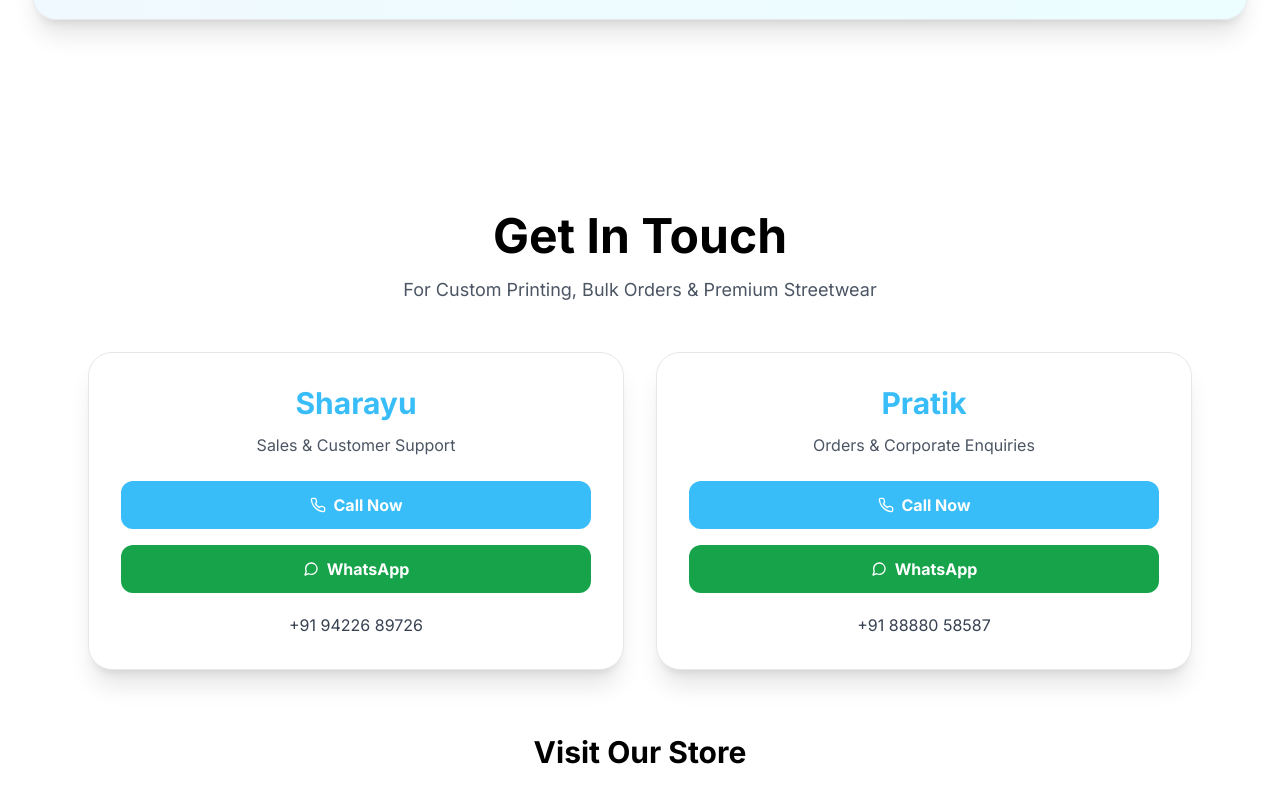
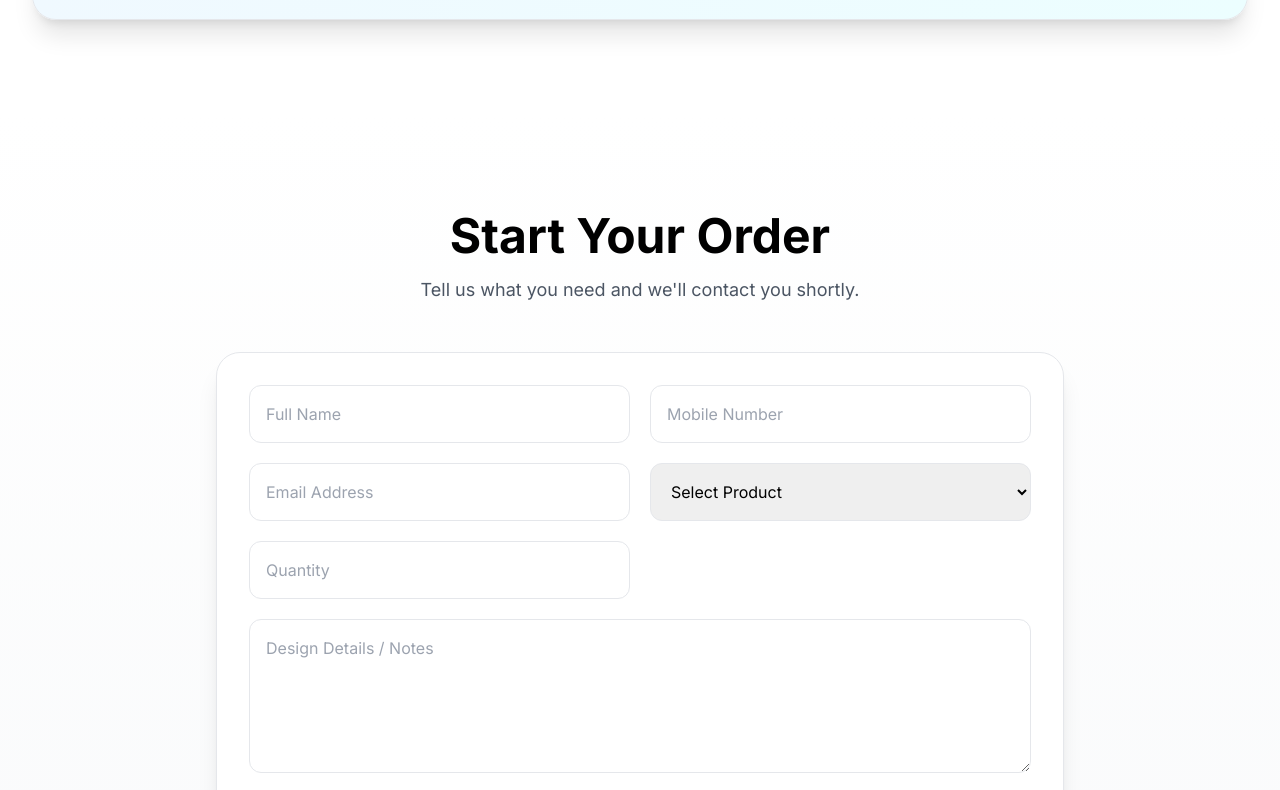
Before and after one commit to pratikbhutada09-blip/unique-drippy-apparels, a React (Vite) app: page / in a window 1280 px wide. Shown: the part 7590-8380 px from the top of the page. Built offline with nearby package versions, Linux system fonts and the light colour scheme.

Commit message:
Update Home.jsx

```diff
--- a/src/pages/Home.jsx
+++ b/src/pages/Home.jsx
@@ -8,6 +8,7 @@ import Stats from "../components/Stats";
 import Testimonials from "../components/Testimonials";
 import Gallery from "../components/Gallery";
 import CTA from "../components/CTA";
+import OrderForm from "../components/OrderForm";
 import Contact from "../components/Contact";
 
 const Home = () => {
@@ -29,6 +30,9 @@ const Home = () => {
 
       <CTA />
 
+      {/* Order Form Section */}
+      <OrderForm />
+
       <Contact />
     </>
   );
```
